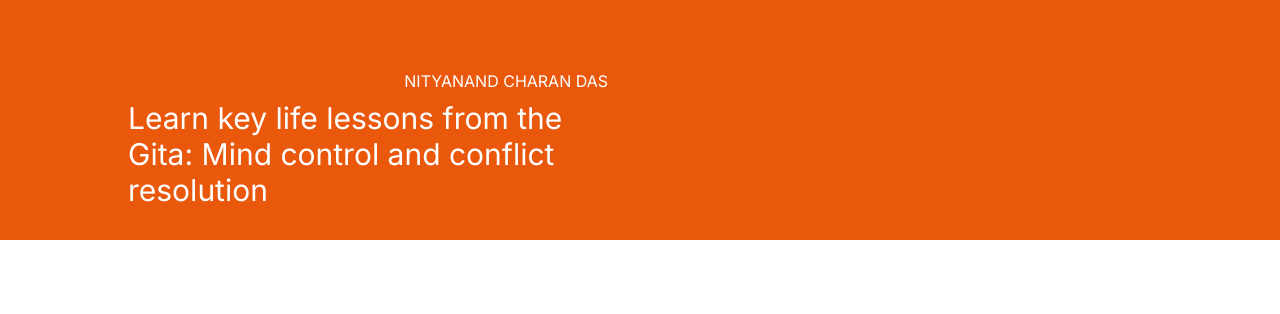
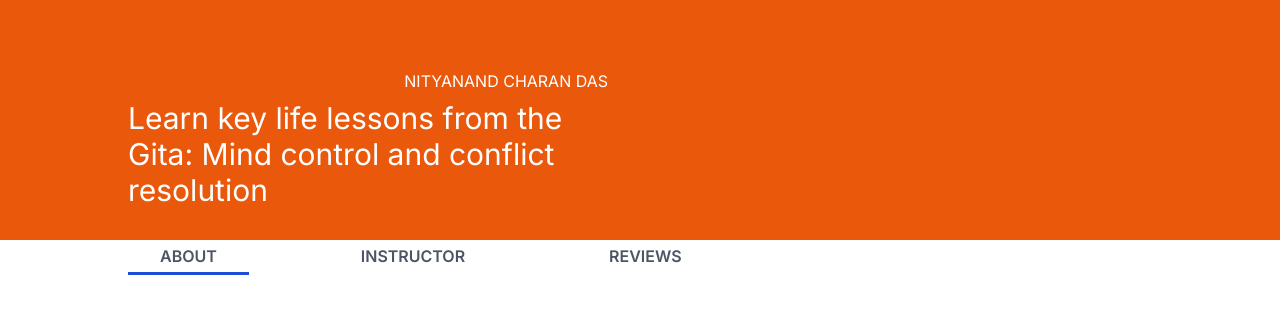
Before and after one commit to IM-Suryakant-Kumar/first-nextjs-app, a Next.js app: page / in a window 1280 px wide. Shown: the top 314 px of the page. Built offline with nearby package versions, Linux system fonts and the light colour scheme.

Commit message:
feat: implemented linksection

```diff
--- a/app/page.tsx
+++ b/app/page.tsx
@@ -1,9 +1,11 @@
-import Banner from "@/app/ui/banner"
+import Banner from "@/app/ui/banner";
+import LinkSection from "@/app/ui/linksection";
 
 export default function Home() {
 	return (
-		<main className="flex min-h-screen flex-col items-center justify-between">
+		<main className="flex min-h-screen flex-col items-center">
 			<Banner />
+      <LinkSection />
 		</main>
 	);
 }
--- /dev/null
+++ b/app/ui/linksection.tsx
@@ -0,0 +1,13 @@
+
+
+const LinkSection = () => {
+  return (
+    <div className="w-full pl-[10%] flex gap-[5em]">
+      <span className="px-[2em] py-[0.25em] transition-all font-semibold text-gray-600 cursor-pointer uppercase border-b-[3px] border-blue-700">About</span>
+      <span className="px-[2em] py-[0.25em] transition-all font-semibold text-gray-600 cursor-pointer uppercase">Instructor</span>
+      <span className="px-[2em] py-[0.25em] transition-all font-semibold text-gray-600 cursor-pointer uppercase">Reviews</span>
+    </div>
+  )
+}
+
+export default LinkSection;
```
